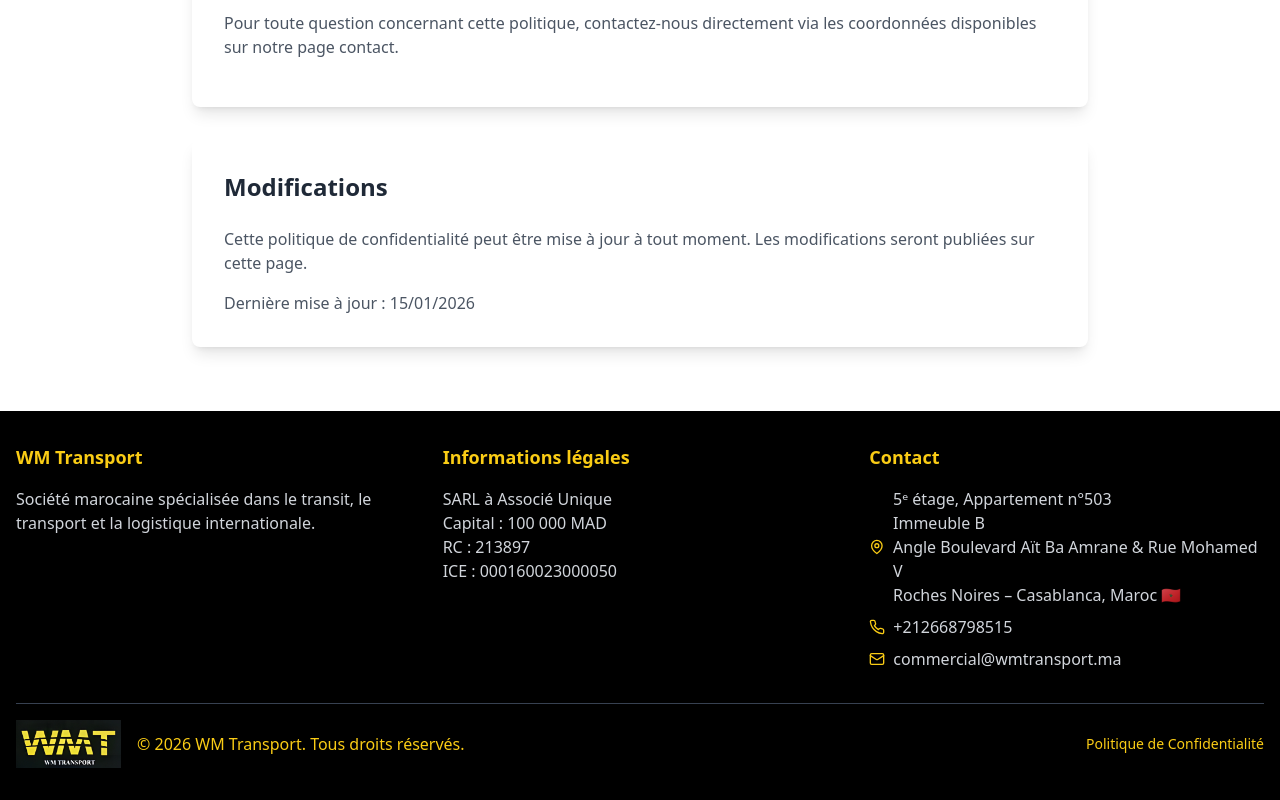
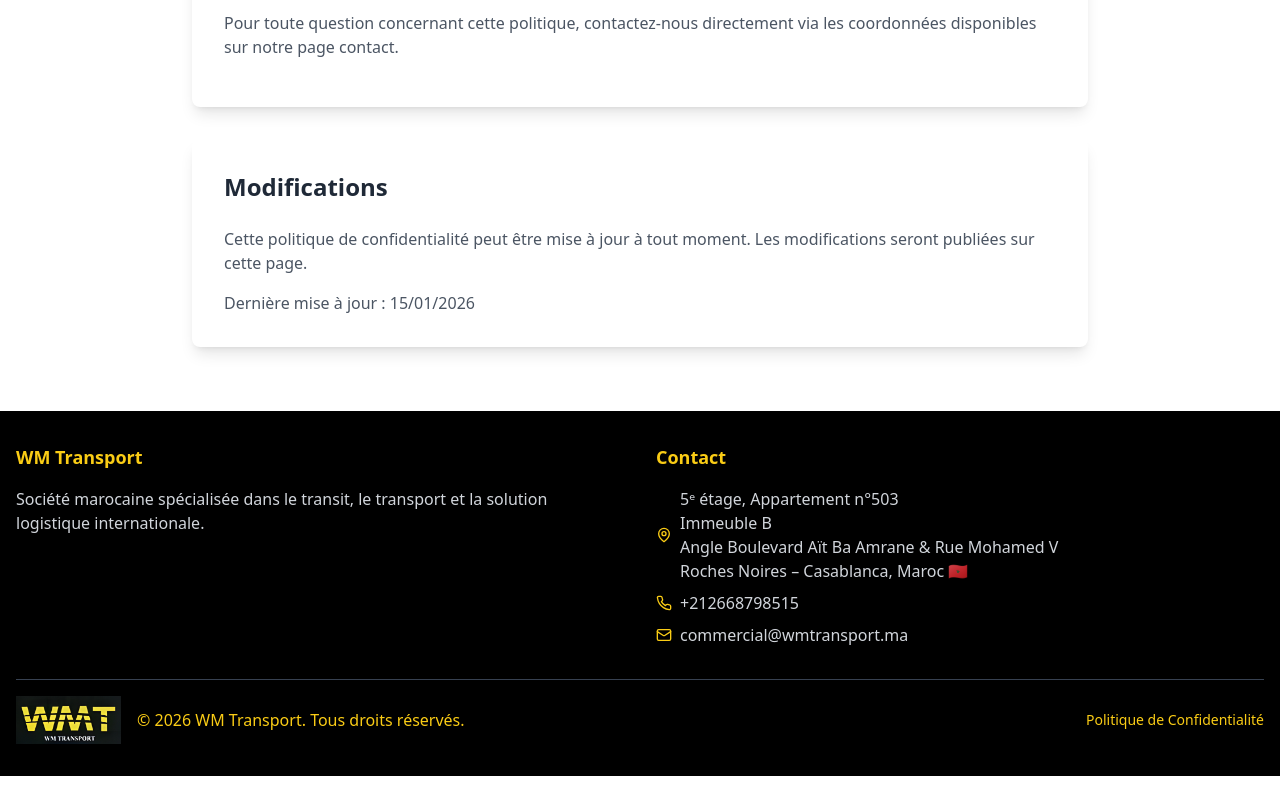
Before and after one commit to solexo/wmtransport, a React (Vite) app: page /privacy in a window 1280 px wide. Shown: the part 1341-2141 px from the top of the page. After the commit the page ends 2117 px from the top, so only its background shows below. Built offline with nearby package versions, Linux system fonts and the light colour scheme.

Commit message:
Remove legal information section from Footer, update description to solution logistique, adjust grid layout

```diff
--- a/src/components/Footer.tsx
+++ b/src/components/Footer.tsx
@@ -4,20 +4,11 @@
   return (
     <footer className="bg-black text-yellow-400 py-8">
       <div className="container mx-auto px-4">
-        <div className="grid grid-cols-1 md:grid-cols-3 gap-8">
+        <div className="grid grid-cols-1 md:grid-cols-2 gap-8">
           <div>
             <h3 className="text-lg font-semibold mb-4">WM Transport</h3>
             <p className="text-gray-300">
-              Société marocaine spécialisée dans le transit, le transport et la logistique internationale.
-            </p>
-          </div>
-          <div>
-            <h3 className="text-lg font-semibold mb-4">Informations légales</h3>
-            <p className="text-gray-300">
-              SARL à Associé Unique<br />
-              Capital : 100 000 MAD<br />
-              RC : 213897<br />
-              ICE : 000160023000050
+              Société marocaine spécialisée dans le transit, le transport et la solution logistique internationale.
             </p>
           </div>
           <div>
```
